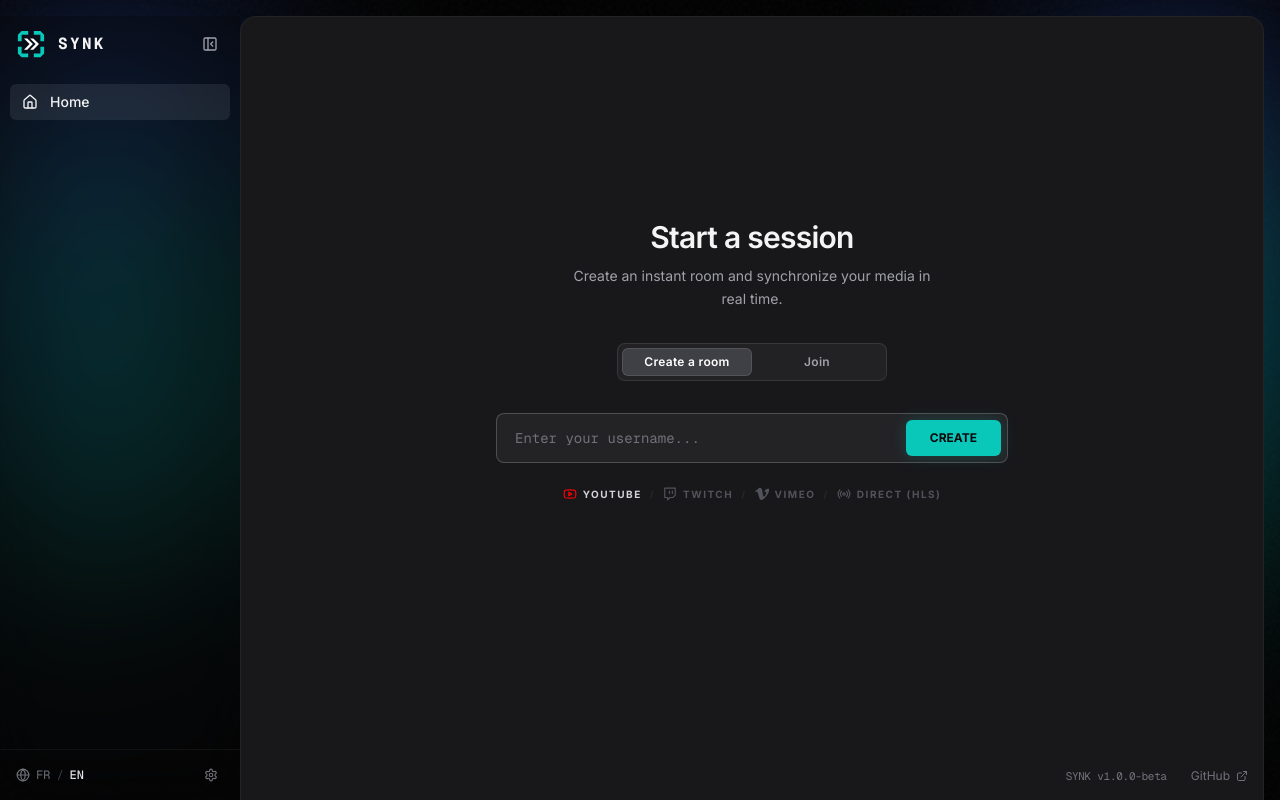
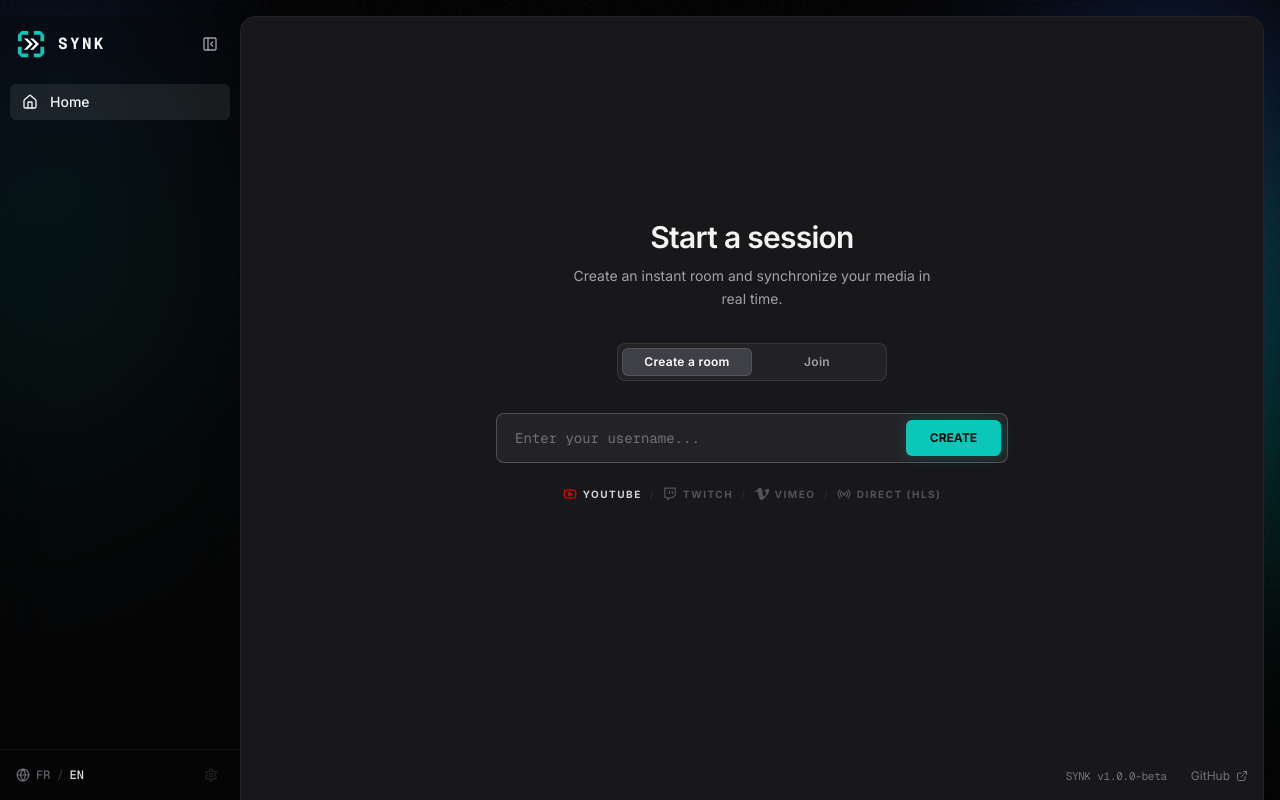
Before and after one commit to Moohmoo/Synk, a React (Vite) app in the folder front/: page / in a window 1280 px wide. Built offline with nearby package versions, Linux system fonts and the light colour scheme; no server answers.

Commit message:
refactor: refine ambient glow, settings button and player gap

```diff
--- a/front/src/components/LeftSidebar.tsx
+++ b/front/src/components/LeftSidebar.tsx
@@ -62,7 +62,7 @@ export function LeftSidebar({ className }: LeftSidebarProps = {}) {
   return (
     <aside
       className={cn(
-        "flex-shrink-0 flex flex-col h-[calc(100vh-1rem)] relative z-10 bg-zinc-950/40 backdrop-blur-xl select-none mt-4 transition-all duration-300 ease-in-out",
+        "flex-shrink-0 flex flex-col h-[calc(100vh-1rem)] relative z-10 bg-zinc-950/40 backdrop-blur-xl select-none mt-4 transition-[width] duration-300 ease-in-out",
         isSidebarCollapsed ? "w-[64px]" : "w-[240px]",
         className
       )}
--- a/front/src/components/SidebarSettings.tsx
+++ b/front/src/components/SidebarSettings.tsx
@@ -16,6 +16,7 @@ export interface SidebarSettingsProps {
  */
 export function SidebarSettings({ isCollapsed = false, className }: SidebarSettingsProps) {
   const { t } = useTranslation("global");
+  const settingsTooltip = `${t("nav.settings")} (${t("platforms.comingSoon")})`;
 
   if (isCollapsed) {
     return (
@@ -25,14 +26,15 @@ export function SidebarSettings({ isCollapsed = false, className }: SidebarSetti
           <TooltipTrigger asChild>
             <button
               type="button"
-              className="flex items-center justify-center w-10 h-10 rounded-md text-zinc-500 hover:text-zinc-300 hover:bg-white/[0.04] transition-colors cursor-pointer"
-              aria-label={t("nav.settings")}
+              disabled
+              className="flex items-center justify-center w-10 h-10 rounded-md text-zinc-600 opacity-40 cursor-not-allowed transition-colors"
+              aria-label={settingsTooltip}
             >
               <Settings className="w-4 h-4" />
             </button>
           </TooltipTrigger>
           <TooltipContent side="right" sideOffset={10}>
-            {t("nav.settings")}
+            {settingsTooltip}
           </TooltipContent>
         </Tooltip>
       </div>
@@ -46,14 +48,15 @@ export function SidebarSettings({ isCollapsed = false, className }: SidebarSetti
         <TooltipTrigger asChild>
           <button
             type="button"
-            className="p-1.5 rounded-md text-zinc-500 hover:text-zinc-300 hover:bg-white/[0.04] transition-colors cursor-pointer"
-            aria-label={t("nav.settings")}
+            disabled
+            className="p-1.5 rounded-md text-zinc-600 opacity-40 cursor-not-allowed transition-colors"
+            aria-label={settingsTooltip}
           >
             <Settings className="w-3.5 h-3.5" />
           </button>
         </TooltipTrigger>
         <TooltipContent side="top">
-          {t("nav.settings")}
+          {settingsTooltip}
         </TooltipContent>
       </Tooltip>
     </div>
--- a/front/src/components/shared/AmbientGlow.tsx
+++ b/front/src/components/shared/AmbientGlow.tsx
@@ -14,25 +14,26 @@ interface GlowSideProps {
  */
 function GlowSide({ side }: GlowSideProps) {
   const isLeft = side === "left";
-  const originX = isLeft ? "0%" : "100%";
-  const sidePosition = isLeft ? "left-0" : "right-0";
+  const sidePosition = isLeft ? "-left-10 top-[-6%]" : "right-0 top-0";
+  const blueGradient = isLeft
+    ? "radial-gradient(ellipse 100% 80% at -10% 10%, rgba(23, 37, 84, 0.5) 0%, rgba(30, 58, 138, 0.22) 40%, transparent 75%)"
+    : "radial-gradient(ellipse 100% 80% at 100% 20%, rgba(23, 37, 84, 0.85) 0%, rgba(30, 58, 138, 0.45) 35%, transparent 75%)";
+  const cyanGradient = isLeft
+    ? "radial-gradient(ellipse 100% 75% at -10% 28%, rgba(8, 145, 178, 0.3) 0%, rgba(10, 200, 185, 0.12) 40%, transparent 80%)"
+    : "radial-gradient(ellipse 100% 75% at 100% 38%, rgba(8, 145, 178, 0.6) 0%, rgba(10, 200, 185, 0.25) 40%, transparent 80%)";
 
   return (
-    <div className={cn("absolute top-0 h-full w-[520px] overflow-hidden pointer-events-none", sidePosition)}>
-      {/* 1. Halo supérieur : Bleu Nuit profond */}
+    <div className={cn("absolute h-full w-[540px] overflow-hidden pointer-events-none", sidePosition)}>
+      {/* 1. Halo supérieur : Bleu Nuit */}
       <div
-        className={cn("absolute top-0 w-[480px] h-[55%] blur-[68px]", sidePosition)}
-        style={{
-          background: `radial-gradient(ellipse 100% 80% at ${originX} 20%, rgba(23, 37, 84, 0.85) 0%, rgba(30, 58, 138, 0.45) 35%, transparent 75%)`,
-        }}
+        className={cn("absolute top-0 w-[480px] h-[55%] blur-[72px]", isLeft ? "left-0" : "right-0")}
+        style={{ background: blueGradient }}
       />
 
-      {/* 2. Halo médian : Cyan sombre et diffus (rappel de la marque SYNK) */}
+      {/* 2. Halo médian : Cyan sombre et diffus */}
       <div
-        className={cn("absolute top-[18%] w-[520px] h-[68%] blur-[72px]", sidePosition)}
-        style={{
-          background: `radial-gradient(ellipse 100% 75% at ${originX} 38%, rgba(8, 145, 178, 0.6) 0%, rgba(10, 200, 185, 0.25) 40%, transparent 80%)`,
-        }}
+        className={cn("absolute top-[18%] w-[520px] h-[68%] blur-[76px]", isLeft ? "left-0" : "right-0")}
+        style={{ background: cyanGradient }}
       />
     </div>
   );
--- a/front/src/views/room/RoomView.tsx
+++ b/front/src/views/room/RoomView.tsx
@@ -179,7 +179,7 @@ export function RoomView() {
                       ? "cursor-none"
                       : "cursor-default"
                   }`
-                : "w-full flex flex-col"
+                : "w-full flex flex-col p-3 sm:p-4 lg:p-5 gap-4"
             }
           >
             {/* LECTEUR VIDÉO 16:9 AVEC CONTRÔLES EN OVERLAY FLOTTANT AU SURVOL */}
--- a/front/src/views/room/components/MediaPlayer.tsx
+++ b/front/src/views/room/components/MediaPlayer.tsx
@@ -47,7 +47,7 @@ export function MediaPlayer({
       className={`w-full ${
         isFullscreen
           ? "w-full h-full max-w-none max-h-none rounded-none border-0 shadow-none"
-          : "aspect-video"
+          : "aspect-video rounded-xl border border-white/10 shadow-2xl"
       } bg-black relative z-10 flex items-center justify-center select-none overflow-hidden group`}
     >
       {status === "idle" ? (
```
